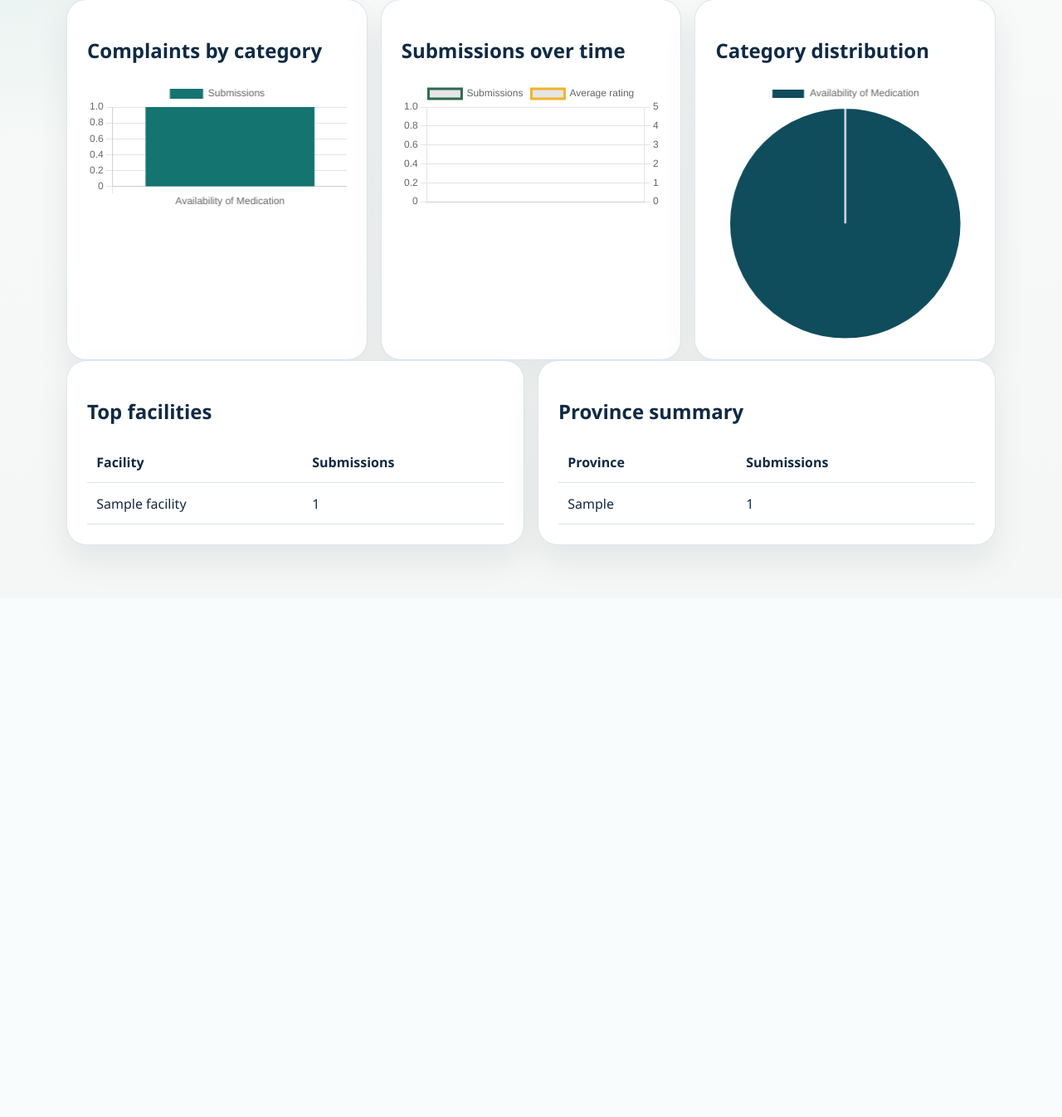
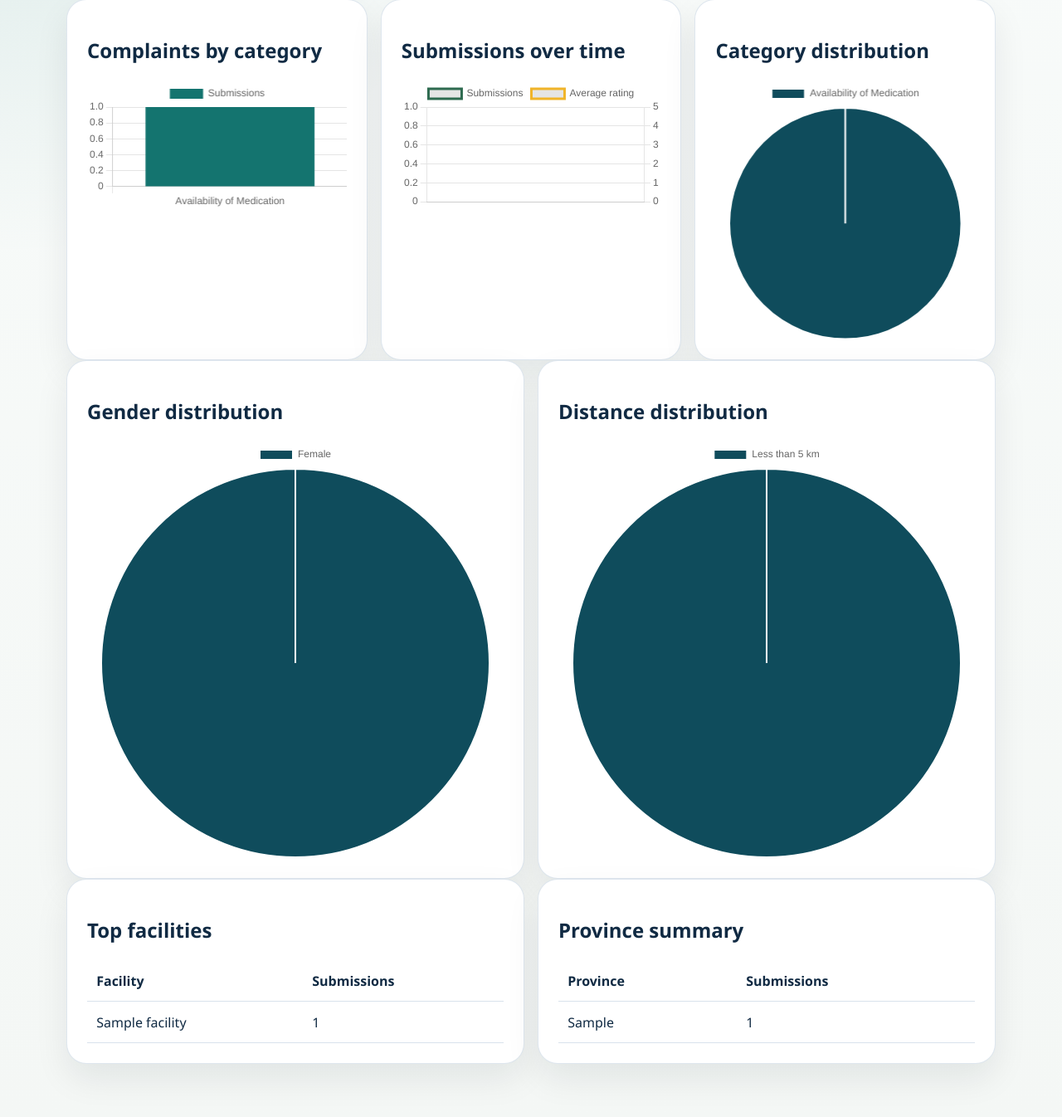
Before and after one commit to David-Stig/health_feedback_app, a Django app: page /dashboard/ in a window 1280 px wide. Shown: the part 321-1667 px from the top of the page at 83% size. Before the commit the page ends 1007 px from the top, so only its background shows below. Run offline with Django 4.2, Linux system fonts and the light colour scheme; a user stored in the database is signed in; tables that the repository leaves empty hold one stand-in row (values such as "Sample post"); parts of the project's set-up code (start-up, migrations or seed data) failed here and were passed over.

Commit message:
fixed the form logic

```diff
--- a/backend/dashboard/forms.py
+++ b/backend/dashboard/forms.py
@@ -15,6 +15,7 @@ class FeedbackFilterForm(forms.Form):
     district = forms.ChoiceField(required=False)
     facility = forms.ModelChoiceField(queryset=Facility.objects.all(), required=False)
     category = forms.ChoiceField(required=False)
+    gender = forms.ChoiceField(required=False)
     rating = forms.ChoiceField(required=False)
     date_from = forms.DateField(required=False, widget=forms.DateInput(attrs={"type": "date"}))
     date_to = forms.DateField(required=False, widget=forms.DateInput(attrs={"type": "date"}))
@@ -28,6 +29,7 @@ class FeedbackFilterForm(forms.Form):
         self.fields["province"].choices = [("", "All provinces")] + [(p, p) for p in provinces]
         self.fields["district"].choices = [("", "All districts")] + [(d, d) for d in districts]
         self.fields["category"].choices = [("", "All categories")] + list(Feedback.Category.choices)
+        self.fields["gender"].choices = [("", "All genders")] + list(Feedback.Gender.choices)
         self.fields["rating"].choices = [("", "All ratings")] + [(str(i), str(i)) for i in range(1, 6)]
 
         for field in self.fields.values():
--- a/backend/dashboard/views.py
+++ b/backend/dashboard/views.py
@@ -35,10 +35,14 @@ def filtered_feedback_queryset(params):
         queryset = queryset.filter(facility__district=params["district"])
     if params.get("facility"):
         queryset = queryset.filter(facility_id=params["facility"])
+    if params.get("gender"):
+        queryset = queryset.filter(gender=params["gender"])
     if params.get("category"):
         queryset = queryset.filter(category=params["category"])
     if params.get("rating"):
         queryset = queryset.filter(rating=params["rating"])
+    if params.get("distance"):
+        queryset = queryset.filter(distance=params["distance"])
     if params.get("date_from"):
         queryset = queryset.filter(created_at__date__gte=params["date_from"])
     if params.get("date_to"):
@@ -67,7 +71,12 @@ class DashboardHomeView(DashboardAccessMixin, TemplateView):
             .order_by("day")
         )
 
-
+        gender_breakdown = list(
+            feedback_qs.values("gender").annotate(total=Count("id")).order_by("-total")
+        )
+        distance_breakdown = list(
+            feedback_qs.values("distance").annotate(total=Count("id")).order_by("-total")
+        )
         category_breakdown = list(
             feedback_qs.values("category").annotate(total=Count("id")).order_by("-total")
         )
@@ -83,12 +92,17 @@ class DashboardHomeView(DashboardAccessMixin, TemplateView):
                 "total_submissions": total_submissions,
                 "facility_count": Facility.objects.count(),
                 "average_rating": round(feedback_qs.aggregate(avg=Avg("rating"))["avg"] or 0, 2),
+                "gender_breakdown": gender_breakdown,
                 "category_breakdown": category_breakdown,
                 "facility_breakdown": facility_breakdown,
                 "province_breakdown": province_breakdown,
                 "trend_labels": [item["day"].strftime("%Y-%m-%d") for item in trend_data],
                 "trend_totals": [item["total"] for item in trend_data],
                 "trend_ratings": [round(item["average_rating"] or 0, 2) for item in trend_data],
+                "gender_labels": [item["gender"] for item in gender_breakdown],
+                "gender_totals": [item["total"] for item in gender_breakdown],
+                "distance_labels": [item["distance"] for item in distance_breakdown],
+                "distance_totals": [item["total"] for item in distance_breakdown],
                 "category_labels": [item["category"] for item in category_breakdown],
                 "category_totals": [item["total"] for item in category_breakdown],
             }
--- a/backend/templates/dashboard/feedback_list.html
+++ b/backend/templates/dashboard/feedback_list.html
@@ -37,6 +37,7 @@
                     <th>District</th>
                     <th>Province</th>
                     <th>Rating</th>
+                    <th>Gender</th>
                     <th>Category</th>
                     <th>Comment</th>
                 </tr>
@@ -49,11 +50,12 @@
                         <td>{{ entry.facility.district }}</td>
                         <td>{{ entry.facility.province }}</td>
                         <td>{{ entry.rating }}</td>
+                        <td>{{ entry.gender }}</td>
                         <td>{{ entry.category }}</td>
                         <td>{{ entry.comment|default:"-" }}</td>
                     </tr>
                 {% empty %}
-                    <tr><td colspan="7">No feedback matches the current filters.</td></tr>
+                    <tr><td colspan="8">No feedback matches the current filters.</td></tr>
                 {% endfor %}
             </tbody>
         </table>
--- a/backend/templates/dashboard/home.html
+++ b/backend/templates/dashboard/home.html
@@ -40,6 +40,17 @@
 
 </section>
 
+<section class="chart-grid">
+    <article class="panel">
+        <h2>Gender distribution</h2>
+        <canvas id="genderChart"></canvas>
+    </article>
+    <article class="panel">
+        <h2>Distance distribution</h2>
+        <canvas id="distanceChart"></canvas>
+    </article>
+</section>
+
 <section class="table-grid">
     <article class="panel">
         <h2>Top facilities</h2>
@@ -74,14 +85,20 @@
 {{ trend_ratings|json_script:"trend-ratings" }}
 {{ category_labels|json_script:"category-labels" }}
 {{ category_totals|json_script:"category-totals" }}
-
+{{ gender_labels|json_script:"gender-labels" }}
+{{ gender_totals|json_script:"gender-totals" }}
+{{ distance_labels|json_script:"distance-labels" }}
+{{ distance_totals|json_script:"distance-totals" }}
 <script>
     const trendLabels = JSON.parse(document.getElementById("trend-labels").textContent);
     const trendTotals = JSON.parse(document.getElementById("trend-totals").textContent);
     const trendRatings = JSON.parse(document.getElementById("trend-ratings").textContent);
     const categoryLabels = JSON.parse(document.getElementById("category-labels").textContent);
-
+    const genderLabels = JSON.parse(document.getElementById("gender-labels").textContent);
+    const genderTotals = JSON.parse(document.getElementById("gender-totals").textContent);
     const categoryTotals = JSON.parse(document.getElementById("category-totals").textContent);
+    const distanceLabels = JSON.parse(document.getElementById("distance-labels").textContent);
+    const distanceTotals = JSON.parse(document.getElementById("distance-totals").textContent);
     new Chart(document.getElementById("categoryChart"), {
         type: "bar",
         data: {
@@ -114,5 +131,21 @@
             datasets: [{ data: categoryTotals, backgroundColor: ["#0f4c5c", "#2c7da0", "#468faf", "#89c2d9", "#a9d6e5", "#f0b429", "#ef476f"] }]
         }
     });
+
+    new Chart(document.getElementById("genderChart"), {
+        type: "pie",
+        data: {
+            labels: genderLabels,
+            datasets: [{ data: genderTotals, backgroundColor: ["#0f4c5c", "#2c7da0", "#468faf", "#89c2d9", "#a9d6e5", "#f0b429", "#ef476f"] }]
+        }
+    });
+
+    new Chart(document.getElementById("distanceChart"), {
+        type: "pie",
+        data: {
+            labels: distanceLabels,
+            datasets: [{ data: distanceTotals, backgroundColor: ["#0f4c5c", "#2c7da0", "#468faf", "#89c2d9", "#a9d6e5", "#f0b429", "#ef476f"] }]
+        }
+    });
 </script>
 {% endblock %}
```
Also changed, not shown: backend/feedback/forms.py (+66 -15 lines), backend/templates/feedback/form.html (+79 -0 lines).
